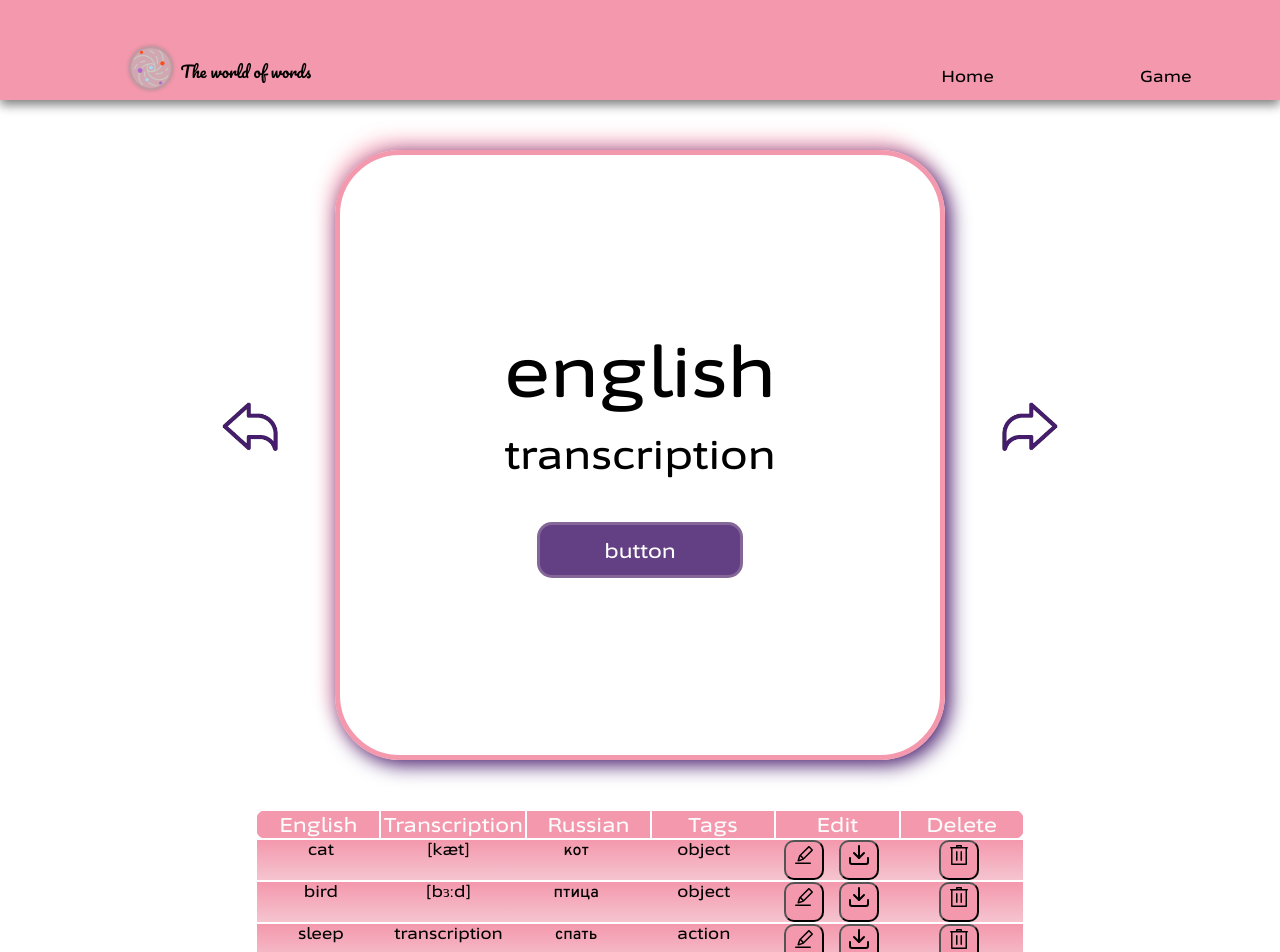
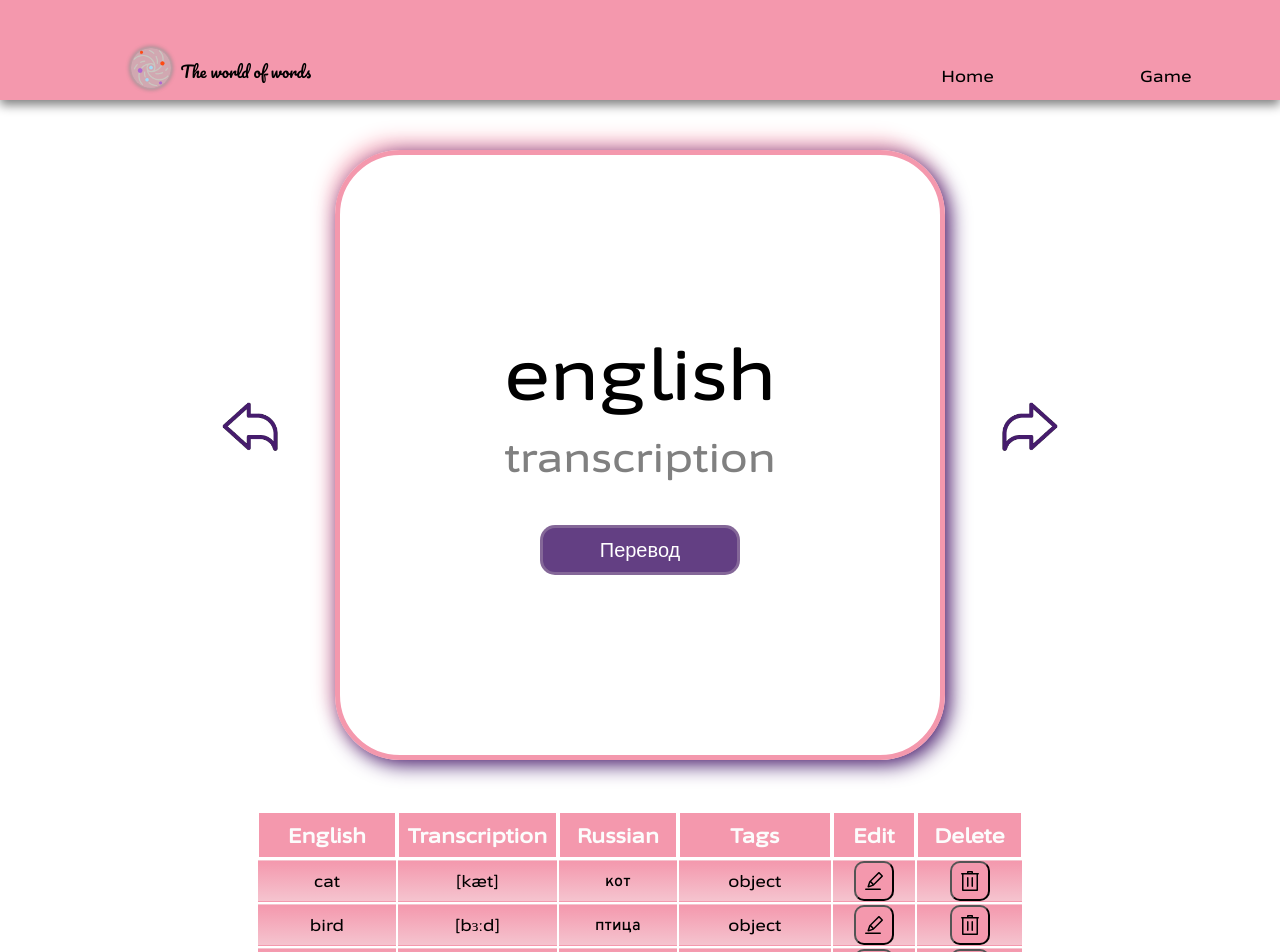
Before and after one commit to Elena763/The_worlds_of_words, a React (Create React App) app: page / in a window 1280 px wide. Shown: the top 952 px of the page. Built offline with nearby package versions, Linux system fonts and the light colour scheme.

Commit message:
State, props

```diff
--- a/src/components/card/Card.jsx
+++ b/src/components/card/Card.jsx
@@ -1,11 +1,29 @@
 import "./card.scss";
+import { useState } from "react";
 
-function Card() {
+function Card()
+  {
+    const [pressed, setPressed] = useState(true);
+
+    const handlePressedTranslation = () => {
+      setPressed(!pressed);
+    };
+
   return (
     <div className="card">
       <div className="card__english">english</div>
       <div className="card__transcription">transcription</div>
-      <div className="card__button">button</div>
+      <div className="card__container">
+      {pressed ? (
+        <button className="card__button" onClick={handlePressedTranslation}>
+          Перевод
+        </button>
+      ) : (
+        <div className="card__translation">
+          русский
+        </div>
+      )}
+      </div>
     </div>
   );
 }
--- a/src/components/card/card.scss
+++ b/src/components/card/card.scss
@@ -12,18 +12,26 @@
     height: 600px;
     box-shadow: 5px 5px 20px $purple,
               -5px -10px 20px $pink;
-}
-.card__english{
+
+    &__english{
         /*border: 1px solid  #F498AD;*/
         height: 100px;
         font-size: 70px;
     }
-.card__transcription{
+    &__transcription{
         /*border: 1px solid  #F498AD;*/
         height: 70px;
         font-size: 40px;
+        color: $gray;
     }
-.card__button{
+    &__container{
+        display: flex;
+        flex-wrap: wrap;
+        justify-content: center;
+        align-content: center;
+        align-self: center;
+    }
+    &__button{
         display: flex;
         flex-wrap: wrap;
         border: 3px solid $purple-gray;
@@ -44,3 +52,9 @@
             cursor: pointer;
         }
     }
+    &__translation{
+        height: 70px;
+        font-size: 60px;
+        color: $purple;
+    }
+}
--- a/src/components/table/Table.jsx
+++ b/src/components/table/Table.jsx
@@ -4,18 +4,18 @@ import {words} from "../words.js"
 
 function Table() {
     return (
-      <div className="table">
-        <div className="table-title">
-          <div className="table-english">English</div>
-          <div className="table-transcription">Transcription</div>
-          <div className="table-russian">Russian</div>
-          <div className="table-tags">Tags</div>
-          <div className="table-edit">Edit</div>
-          <div className="table-delete">Delete</div>
-        </div>
-        <div className="row">
+      <table className="table">
+        <thead className="table-title">
+          <th className="table-english">English</th>
+          <th className="table-transcription">Transcription</th>
+          <th className="table-russian">Russian</th>
+          <th className="table-tags">Tags</th>
+          <th className="table-edit">Edit</th>
+          <th className="table-delete">Delete</th>
+        </thead>
+        <tbody className="row">
           {
-            words.map((word)=>
+            words.map((word)=>(
               <Tablerow
               key={word.id}
               english={word.english}
@@ -23,10 +23,9 @@ function Table() {
               russian={word.russian}
               tags={word.tags}
               />
-            )
-          }
-        </div>
-      </div>
+              ))}
+        </tbody>
+      </table>
     );
   }
   export default Table;
--- a/src/components/table/table.scss
+++ b/src/components/table/table.scss
@@ -1,13 +1,10 @@
 @import "../../assets/variables/colors.scss";
 .table{
     margin: 50px 20%;
-    display: grid;
     /*border: 1px solid #000000;*/
     border-radius: 10px;
 }
 .table-title{
-    display: grid;
-    grid-template-columns: repeat(6, 1fr);
     background-color: $darkpink;
     color: $light;
     font-size: 20px;
@@ -17,4 +14,9 @@
 .table-english, .table-transcription, .table-russian, .table-tags, .table-edit, .table-delete {
     border: 1px solid $white;
     padding: 2px;
+    height: 40px;
 }
+th{
+    width: 200px;
+    max-width: 100%;
+}
--- a/src/components/tablerow/Tablerow.jsx
+++ b/src/components/tablerow/Tablerow.jsx
@@ -1,43 +1,97 @@
 //import AddSave from "../Save/AddSave.jsx";
 import Delete from "./../../assets/icons/trash.svg";
 import Edit from "./../../assets/icons/pencil.svg";
-import Save from "./../../assets/icons/save.svg"
+import Save from "./../../assets/icons/save.svg";
+import Cansel from "./../../assets/icons/cansel.svg";
 import "./tablerow.scss";
 import { useState } from "react";
 
-
 function Tablerow(props)
 {
-  const [edit, setEdit] = useState(false);
+  const [pressed, setPressed] = useState(false);
+  const [textEnglish, setEnglish] = useState(props.english);
+  const [textTranscription, setTranscription] = useState(props.transcription);
+  const [textRussian, setRussian] = useState(props.russian);
+  const [textTags, setTags] = useState(props.tags);
 
-  const handleEdit = () => {
-    setEdit(!edit);
+  const handlePressedEdit = () => {
+    setPressed(!pressed);
+  };
+  const handlePressedSave = () => {
+    setPressed(!pressed);
   };
 
+  const changeEnglish = (event) => {
+    setEnglish(event.target.value);
+  }
+  const changeTranscription = (event) => {
+    setTranscription(event.target.value);
+  }
+  const changeRussian = (event) => {
+    setRussian(event.target.value);
+  }
+  const changeTags = (event) => {
+    setTags(event.target.value);
+  }
+
   return (
-    <div className="tablerow">
-      <div className="row-english">{props.english}</div>
-      <div className="row-transcription">{props.transcription}</div>
-      <div className="row-russian">{props.russian}</div>
-      <div className="row-tags">{props.tags}</div>
-      <div className="edit-block">
-        <button className="row-edit" onClick={handleEdit}>
+    <tr className="tablerow">
+
+      <td className="row-english">
+        {pressed ? <input name="english" className="input-english"
+         value={textEnglish}
+         onChange={changeEnglish}/> : props.english}
+      </td>
+      <td className="row-transcription">
+        {pressed ? <input name="transcription" className="input-transcription"
+        value={textTranscription}
+        onChange={changeTranscription}/> :props.transcription}
+      </td>
+      <td className="row-russian">
+        {pressed ? <input name="russian" className="input-russian" value={textRussian} onChange={changeRussian}/> :props.russian}
+      </td>
+      <td className="row-tags">
+        {pressed ? <input name="tags" className="input-tags" value={textTags} onChange={changeTags}/> :props.tags}
+      </td>
+      <td className="edit-block">
+        <div>
+        {pressed ? (
+          <button className="row-save" onClick={handlePressedSave}>
+            <img className="save"
+            src={Save}
+            alt="save"
+            />
+          </button>
+        ) : (
+          <button className="row-edit" onClick={handlePressedEdit}>
             <img className="edit"
             src={Edit}
             alt="edit"
             />
           </button>
-        <button className="row-save">
-          <img className="save"
-          src={Save}
-          alt="save"
+        )}
+        </div>
+      </td>
+      <td className="delete-block">
+          <div>
+          {pressed ? (
+          <button className="row-cansel" onClick={handlePressedSave}>
+            <img className="cansel"
+            src={Cansel}
+            alt="cansel"
             />
           </button>
+        ) : (
+          <button className="row-delete" onClick={handlePressedEdit}>
+            <img className="delete"
+            src={Delete}
+            alt="delete"
+            />
+          </button>
+        )}
           </div>
-      <button className="row-delete">
-      <img className="delete" src={Delete} alt="delete"></img>
-      </button>
-  </div>
+      </td>
+  </tr>
   );
 }
 export default Tablerow;
--- a/src/components/tablerow/tablerow.scss
+++ b/src/components/tablerow/tablerow.scss
@@ -1,36 +1,20 @@
 @import "../../assets/variables/colors.scss";
+@import "../../assets/variables/fonts.scss";
 .tablerow{
-  display: grid;
-  grid-template-columns: repeat(6, 1fr);
-  grid-template-rows: 40px;
-  grid-auto-flow: row;
   border: 1px solid $white;
   background-image: linear-gradient($darkpink, $lightpink);
 }
-/*.row-english{
 
-}
-.row-transcription{
-
-}
-.row-russian{
-
-}
-.row-tags{
-
-}*/
-.edit-block{
+.row-edit, .row-save, .row-delete, .row-cansel{
   display: flex;
   flex-wrap: wrap;
-  justify-content: space-evenly;
-
-}
-.row-edit, .row-save{
-  display: flex;
-  justify-content: center;
   width: 40px;
+  height: 40px;
   background-color: $darkpink;
   border-radius: 10px;
+  align-content: center;
+  justify-content: center;
+  margin: 0 auto;
   &:hover {
     width: 38px;
     cursor: pointer;
@@ -38,17 +22,16 @@
     background-color: $lightpink;
   }
 }
-.row-delete{
-  display: flex;
-  justify-content: center;
-  justify-self: center;
-  width: 40px;
-  background-color: $darkpink;
+.save, .cansel{
+  width: 28px;
+  height: 28px;
+}
+.input-english, .input-transcription, .input-russian, .input-tags{
+  font-family: 'Overpass';
+  width: 100%;
+  height: 25px;
+  max-width: 110px;
+  border: 1px dotted $pink;
   border-radius: 10px;
-  &:hover {
-    width: 38px;
-    cursor: pointer;
-    border: 2px solid $black;
-    background-color: $lightpink;
-  }
+  color: $gray;
 }
```
Also changed, not shown: src/assets/icons/cansel.svg (added), src/assets/icons/save.svg. Lines whose indentation alone changed are shown as unchanged.
